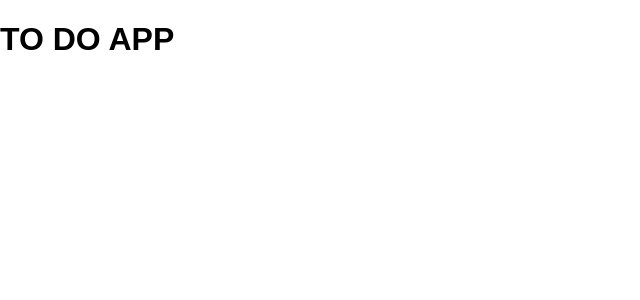
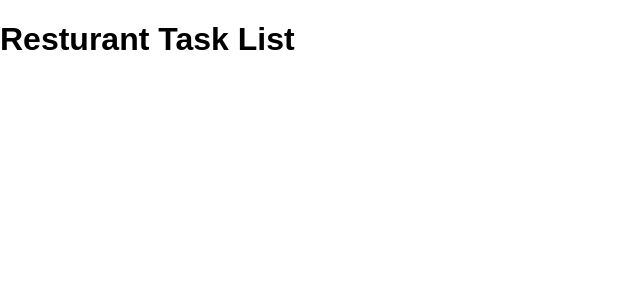
Before and after one commit to jengler22/-weekend-sql-to-do-react, a React (Create React App) app: page / in a window 1280 px wide. Shown: the top 300 px of the page, without its empty margins (0-640 px from the left). Built offline with nearby package versions, Linux system fonts and the light colour scheme.

Commit message:
created Header jsx and impoted to app jsx

```diff
--- a/src/components/App/App.jsx
+++ b/src/components/App/App.jsx
@@ -1,11 +1,10 @@
 import {useState} from 'react';
+import Header from '../Header/Header';
 
 function App () {
 
   return (
-    <div>
-      <h1>TO DO APP</h1>
-    </div>
+    <Header />
   );
 
 }
--- /dev/null
+++ b/src/components/Header/Header.jsx
@@ -0,0 +1,13 @@
+import React from "react";
+
+function Header() {
+
+    return(
+<div>
+      <h1>Resturant Task List</h1>
+    </div>
+
+    );
+}
+
+export default Header;
```
